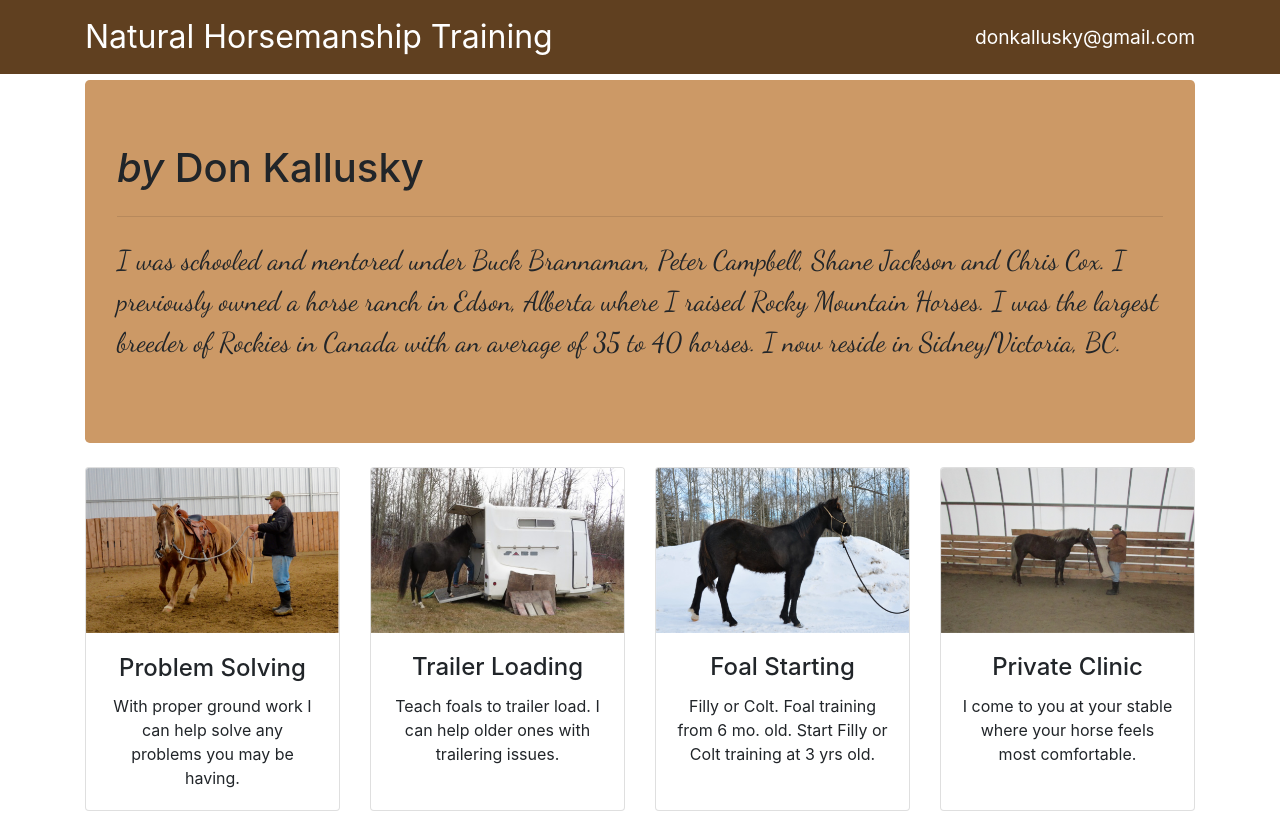
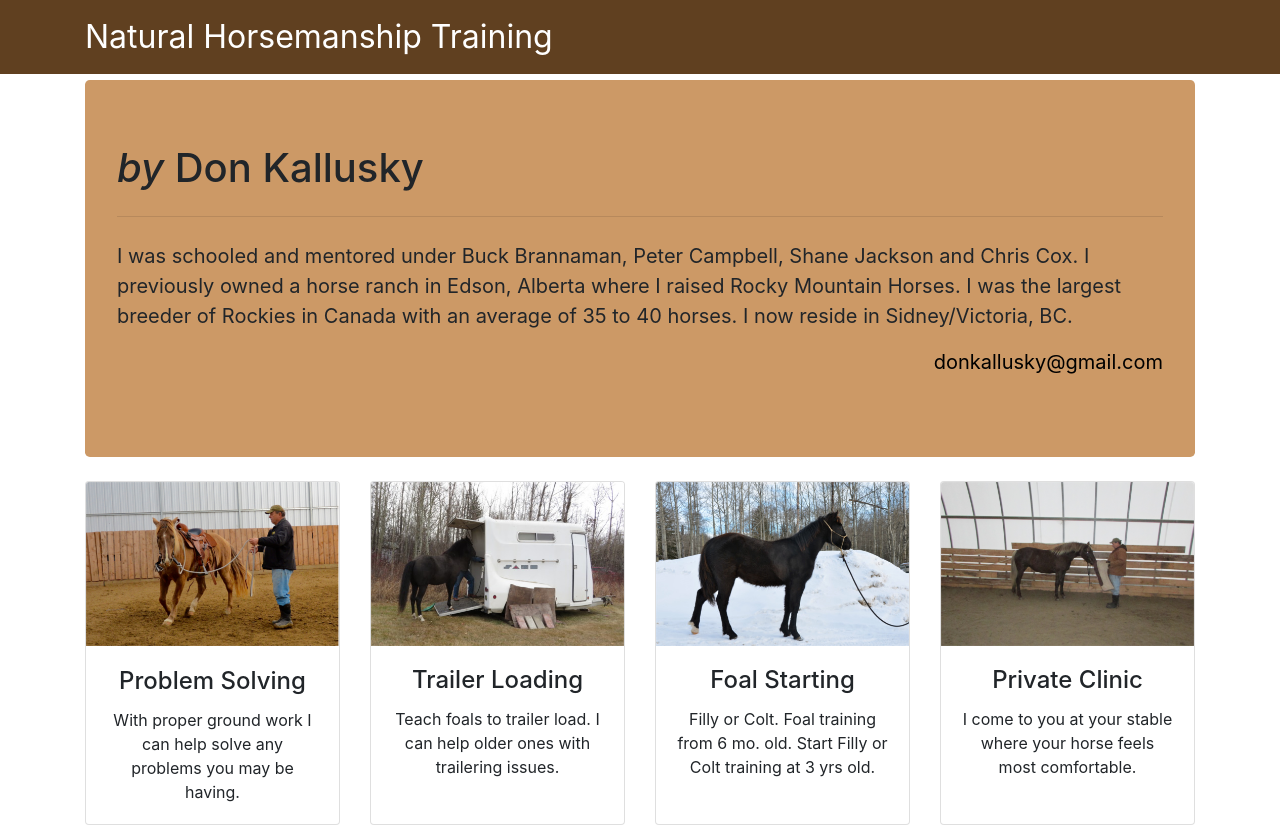
Before and after one commit to raventec/naturalhorsemanshiptraining, a plain HTML site: page index.html in a window 1280 px wide. Shown: the top 828 px of the page. Drawn offline with Linux system fonts and the light colour scheme.

Commit message:
Text changes
Changed font back for jumbotron
Moved email address from navbar to jumbotron

```diff
--- a/css/heroic-features.css
+++ b/css/heroic-features.css
@@ -38,9 +38,15 @@
 
 .lead {
   font-weight: 400;
-  font-family: 'Dancing Script', cursive;
-  font-size: 1.7em;
+  }
+
+.signature {
+  text-align: right;
+  }
+p a {
+  color: black;
 }
+
 body {
   padding-top: 54px;
 }
--- a/index.html
+++ b/index.html
@@ -15,7 +15,6 @@
 
     <!-- Custom styles for this template -->
     <link href="css/heroic-features.css" rel="stylesheet">
-    <link href="https://fonts.googleapis.com/css?family=Dancing+Script" rel="stylesheet">
   </head>
 
   <body>
@@ -32,8 +31,8 @@
             <li class="nav-item active navbar-email">
               <!--<a class="nav-link" href="#">Home
                 <span class="sr-only">(current)</span>
-              </a>-->
-              <a href="mailto:donkallusky@gmail.com">donkallusky@gmail.com</a>
+              </a>
+              <a href="mailto:donkallusky@gmail.com">donkallusky@gmail.com</a>-->
             </li>
           </ul>
         </div>
@@ -50,6 +49,7 @@
           <p class="lead">I was schooled and mentored under Buck Brannaman, Peter Campbell, Shane Jackson and Chris Cox.  I previously owned
           a horse ranch in Edson, Alberta where I raised Rocky Mountain Horses. I was the largest breeder of Rockies in Canada with an average
           of 35 to 40 horses. I now reside in Sidney/Victoria, BC.</p>
+          <p class="lead signature"><a href="mailto:donkallusky@gmail.com">donkallusky@gmail.com</a></p>
         </header>
 
       <!-- Page Features -->
```
